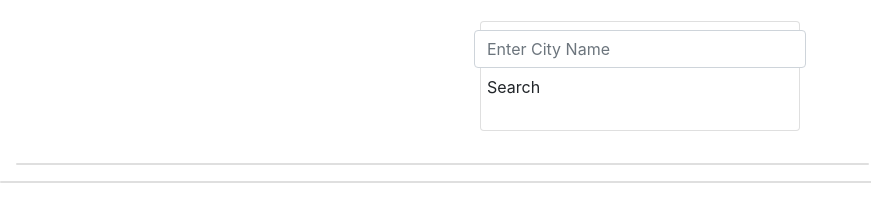
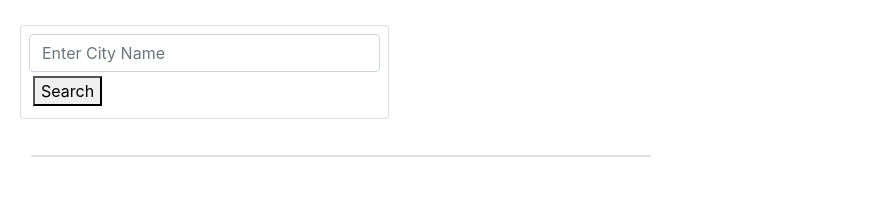
Before and after one commit to NiklasSolomon/Weather-Dashboard, a plain HTML site: page index.html in a window 1280 px wide. Shown: the part 51-272 px from the top of the page, without its empty margins (0-871 px from the left). Drawn offline with nearby package versions, Linux system fonts and the light colour scheme.

Commit message:
final styling and layout

```diff
--- a/index.html
+++ b/index.html
@@ -12,27 +12,29 @@
     <header class="container-fluid text-center">
         <h1>Weather Dashboard</h1>
     </header>
-    <main>
-        <!-- Sidebar containers -->
-        <div class="container-fluid">
-            <div class="row justify-content-center p-4 p-xl-0">
-                <aside class="card col-xl-3 p-0 m-3">
+    <main class="container-fluid">
+        <div class="row">
+            <div class="row justify-content-center m-1">
+                <!-- Sidebar containers -->
+                <aside class="card col m-3">
                     <!-- Search box -->
                     <form class="form row p-2" id="search">
                         <input id="input" type="text" name="Search Box" class="form-control" placeholder="Enter City Name"/>
-                        <button type="submit" class="btn search-button">Search</button>
+                        <button type="submit" class="button m-1">Search</button>
                     </form>
-
                     <!-- Search history -->
-                    <div id="history" class="row row-cols-12 row-cols-sm-3 row-cols-md-5 row-cols-xl-1 px-5 py-2 justify-content-center gap-2"></div>
+                    <div id="history" class="list-group"></div>
                 </aside>
-
+            </div>
+            <div class="col-lg-9 pb-3">
+                <!-- Weather today -->
+                <div id="today" class="card col-xl-8 p-0 m-3"></div>
+                <!-- Weather forecast -->
+                <section class="row mt-3">
+                    <div id="forecast" class="row"></div>
+                </section>
             </div>
         </div>
-            <!-- Weather today -->
-        <div id="today" class="card col-xl-8 p-0 m-3"></div>
-        <!-- Weather forecast -->
-        <div id="forecast" class="card p-0 col-11"></div>
     </main>
 
     <script src="https://cdnjs.cloudflare.com/ajax/libs/dayjs/1.10.4/dayjs.min.js" integrity="sha512-0fcCRl828lBlrSCa8QJY51mtNqTcHxabaXVLPgw/jPA5Nutujh6CbTdDgRzl9aSPYW/uuE7c4SffFUQFBAy6lg==" crossorigin="anonymous"></script>
```
Also changed, not shown: styles/style.css (line endings or trailing spaces).
